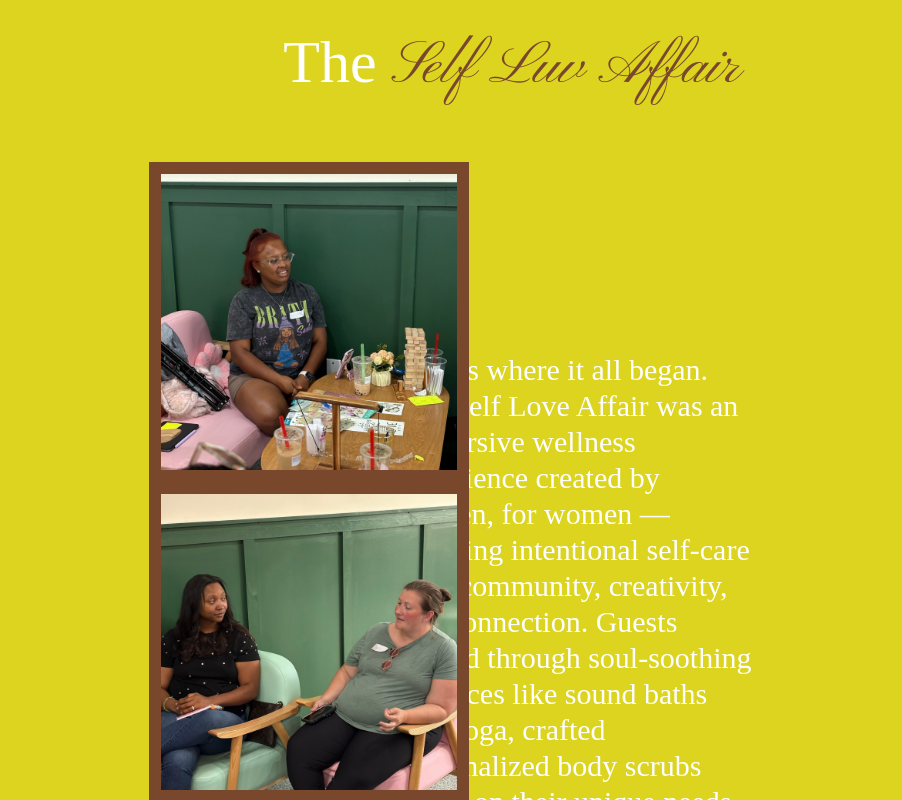
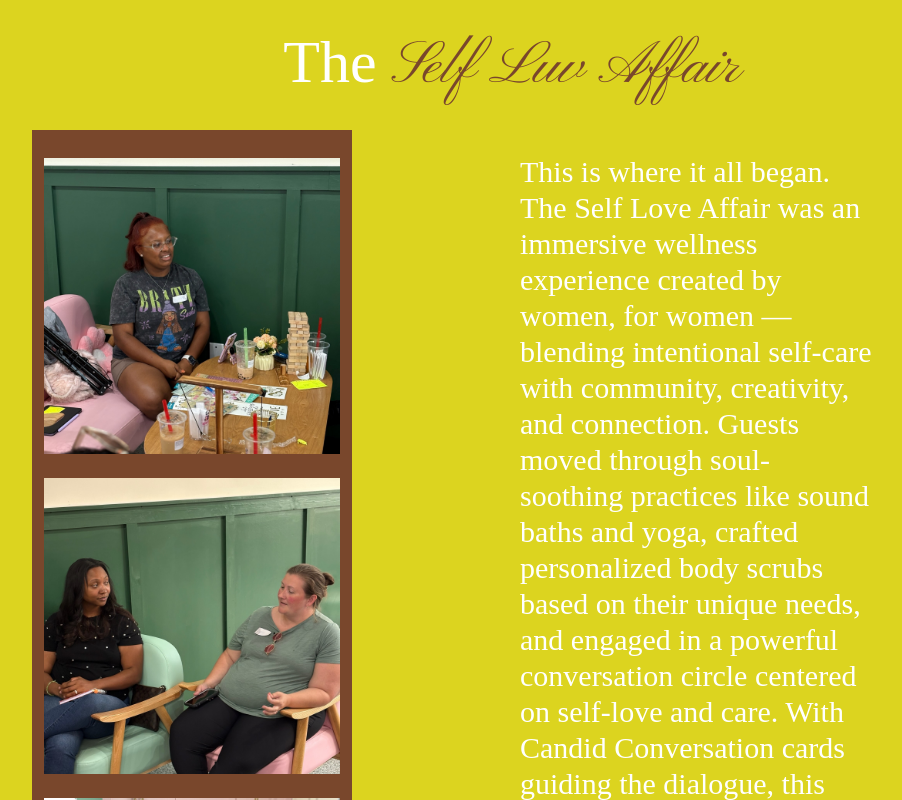
Before and after one commit to thatsehannah/the-soulcial-well, a Next.js app: page /experiences in a window 1280 px wide. Shown: the part 1000-1800 px from the top of the page, without its empty margins (128-1030 px from the left). Built offline with nearby package versions, Linux system fonts and the light colour scheme.

Commit message:
making more styling adjustments to experience and fill roll components

```diff
--- a/app/experiences/_components/Experience.tsx
+++ b/app/experiences/_components/Experience.tsx
@@ -10,9 +10,9 @@ type ExperienceProps = {
 const Experience = ({ title, description, images }: ExperienceProps) => {
   const formatTitle = (rawTitle: string) => {
     //for titles with a comma
-    const splitTitleWithComma = rawTitle.split(",");
+    if (rawTitle.indexOf(",") !== -1) {
+      const splitTitleWithComma = rawTitle.split(",");
 
-    if (splitTitleWithComma.length > 1) {
       return (
         <p className='text-6xl text-white text-center'>
           {splitTitleWithComma[0]}
@@ -50,10 +50,10 @@ const Experience = ({ title, description, images }: ExperienceProps) => {
   return (
     <section className='bg-primary p-12'>
       <div>{formatTitle(title)}</div>
-      <div className='grid grid-cols-1 lg:grid-cols-6 lg:mt-8 mt-4 lg:w-2/3 w-full lg:gap-12 lg:p-8 p-2 justify-center items-center mx-auto my-auto'>
+      <div className='flex lg:mt-8 mt-4 w-full lg:gap-12 justify-center'>
         <FilmRoll images={images} />
 
-        <div className='gap-4 text-3xl lg:col-span-5 lg:px-30 p-6'>
+        <div className='text-3xl w-1/2 lg:px-30 p-6'>
           <p className='text-white whitespace-pre-wrap'>{description}</p>
         </div>
       </div>
--- a/app/experiences/_components/FilmRoll.tsx
+++ b/app/experiences/_components/FilmRoll.tsx
@@ -7,7 +7,8 @@ type FilmRollProps = {
 
 const FilmRoll = ({ images }: FilmRollProps) => {
   return (
-    <div className='flex flex-col w-100 overflow-y-scroll'>
+    <div className='flex flex-col w-auto h-200 overflow-y-scroll border-b-[32px] border-t-[16px] border-main-foreground'>
+      <div className=''>
         {images.map((img, index) => (
           <div
             className='border-[12px] relative border-main-foreground w-80 h-80'
@@ -21,6 +22,8 @@ const FilmRoll = ({ images }: FilmRollProps) => {
             />
           </div>
         ))}
+        <div />
+      </div>
     </div>
   );
 };
```
Lines whose indentation alone changed are shown as unchanged.
